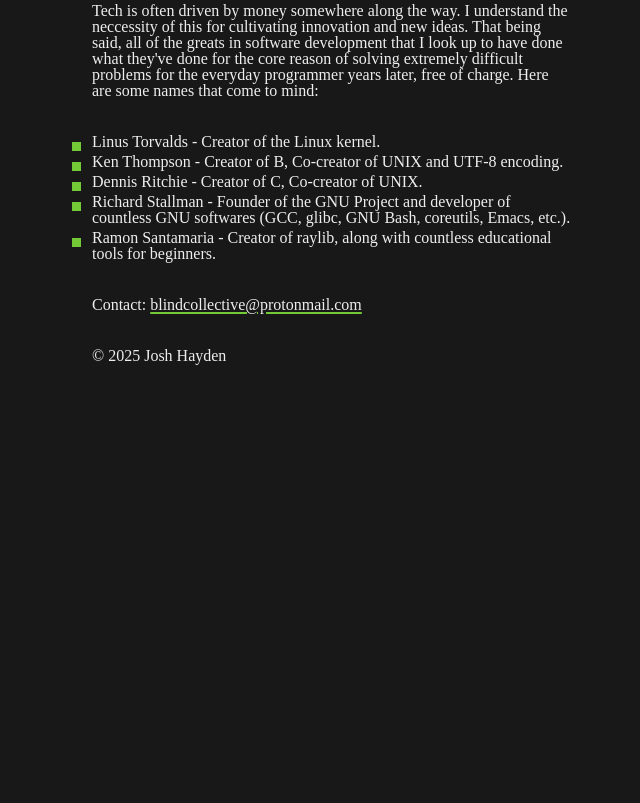
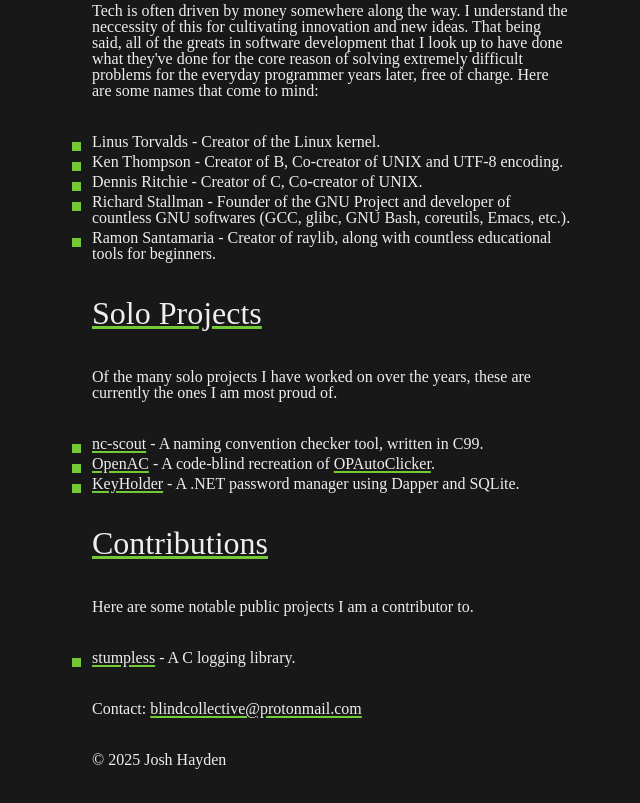
Before and after one commit to BlinkDynamo/BlinkDynamo.github.io, a plain HTML site: page index.html in a window 1280 px wide. Shown: the part 449-1252 px from the top of the page, without its empty margins (308-948 px from the left). Before the commit the page ends 848 px from the top, so only its background shows below. Drawn offline with Linux system fonts and the light colour scheme; a web font is replaced by a local one.

Commit message:
Added 'Solo Projects' and 'Contributions' sections.

```diff
--- a/index.html
+++ b/index.html
@@ -8,7 +8,7 @@
 
     <body>
         <canvas id="background"></canvas>
-        <h1 id="title"><a href="#title">BlinkDynamo</a></h1>
+        <h1 id="title"><a href="https://github.com/BlinkDynamo/">BlinkDynamo</a></h1>
         <p>
             Hi! My name is Josh Hayden. Online I go by 'BlinkDynamo', often 'Blink' for short.
             I'm obsessed with programming and computers, focussing most of my energy on system
@@ -33,6 +33,28 @@
             <li>Ramon Santamaria - Creator of raylib, along with countless educational tools for beginners.</li>
         </ul>
 
+        <h2 id="solo-projects"><a href="#solo-projects">Solo Projects</a></h2>
+
+        <p>
+            Of the many solo projects I have worked on over the years, these are currently the ones I am most proud of.
+        </p>
+
+        <ul>
+            <li><a href="https://github.com/BlinkDynamo/nc-scout">nc-scout</a> - A naming convention checker tool, written in C99.</li>
+            <li><a href="https://github.com/BlinkDynamo/OpenAC">OpenAC</a> - A code-blind recreation of <a href="https://www.opautoclicker.com/">OPAutoClicker</a>.</li>
+            <li><a href="https://github.com/BlinkDynamo/KeyHolder">KeyHolder</a> - A .NET password manager using Dapper and SQLite.</li>
+        </ul>
+
+        <h2 id="contributions"><a href="#contributions">Contributions</a></h2>
+
+        <p>
+            Here are some notable public projects I am a contributor to.
+        </p>
+
+        <ul>
+            <li><a href="https://github.com/goatshriek/stumpless">stumpless</a> - A C logging library.</li>
+        </ul>
+
         <p>Contact: <a href="blindcollective@protonmail.com">blindcollective@protonmail.com</a></p>
 
         <small>&copy 2025 Josh Hayden</small>
```
